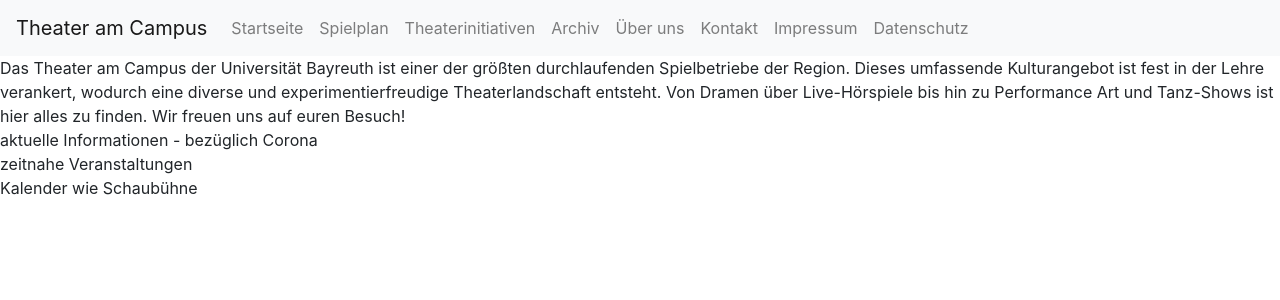
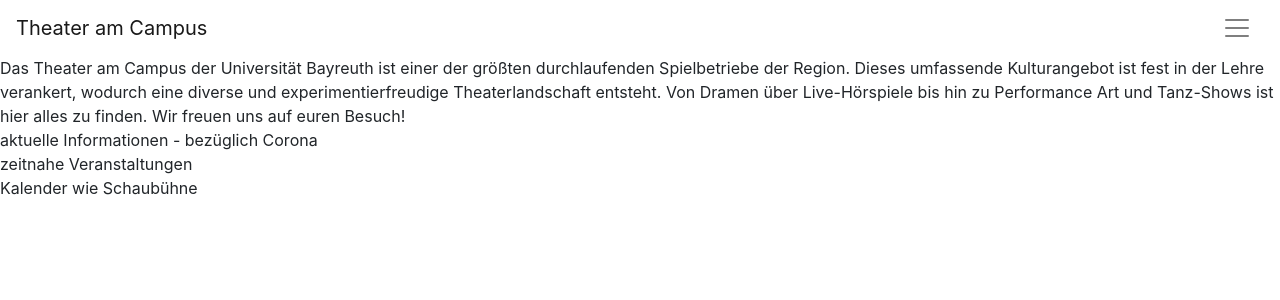
Before and after one commit to fx-ha/tac, a Next.js app: page / in a window 1280 px wide. Shown: the top 300 px of the page. Built offline with nearby package versions, Linux system fonts and the light colour scheme.

Commit message:
mobile only navbar

```diff
--- a/components/Layout.tsx
+++ b/components/Layout.tsx
@@ -21,12 +21,16 @@
         <meta name="og:title" content={siteTitle} />
       </Head>
       <header>
-        <Navbar bg="light" expand="lg">
+        {/* TODO media query desktop only */}
+        {/* TODO desktop only component */}
+        {/* TODO media query mobile only */}
+        {/* TODO mobile only component */}
+        <Navbar bg="light" expand={false}>
           <Link href="/" passHref><Navbar.Brand>Theater am Campus</Navbar.Brand></Link>
           <Navbar.Toggle aria-controls="basic-navbar-nav" />
           <Navbar.Collapse id="basic-navbar-nav">
             <Nav className="mr-auto">
-              <Link href="/" passHref><Nav.Link>Startseite</Nav.Link></Link>
+              <Link href="/" passHref><Nav.Link>Home</Nav.Link></Link>
               <Link href="/spielplan" passHref><Nav.Link>Spielplan</Nav.Link></Link>
               <Link href="/theaterinitiativen" passHref><Nav.Link>Theaterinitiativen</Nav.Link></Link>
               <Link href="/archiv" passHref><Nav.Link>Archiv</Nav.Link></Link>
--- a/styles/globals.sass
+++ b/styles/globals.sass
@@ -4,4 +4,9 @@
 //   "danger": teal
 // )
 
+$light: #ffffff
+
+.navbar-toggler
+    border: none !important
+
 @import "~bootstrap/scss/bootstrap"
```
